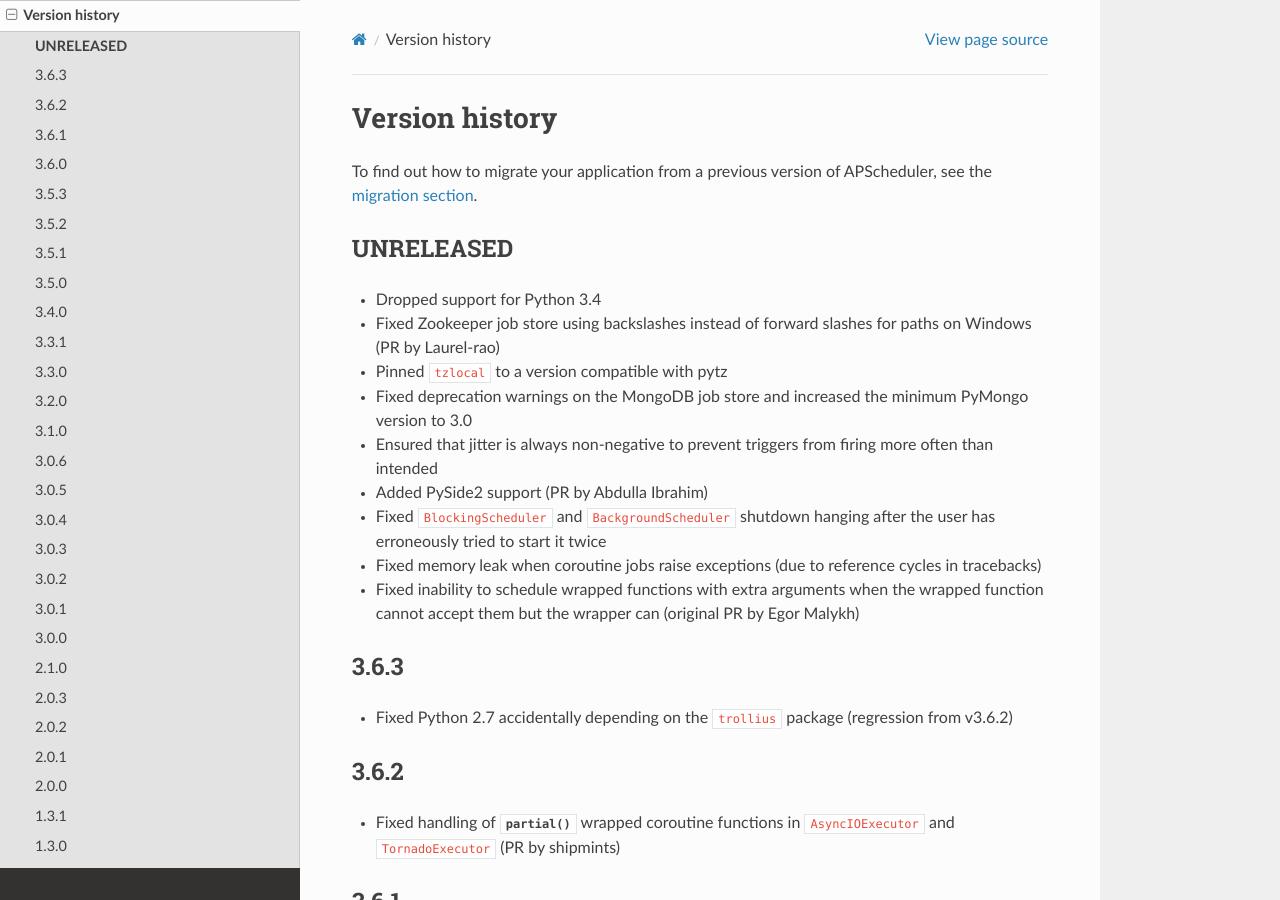
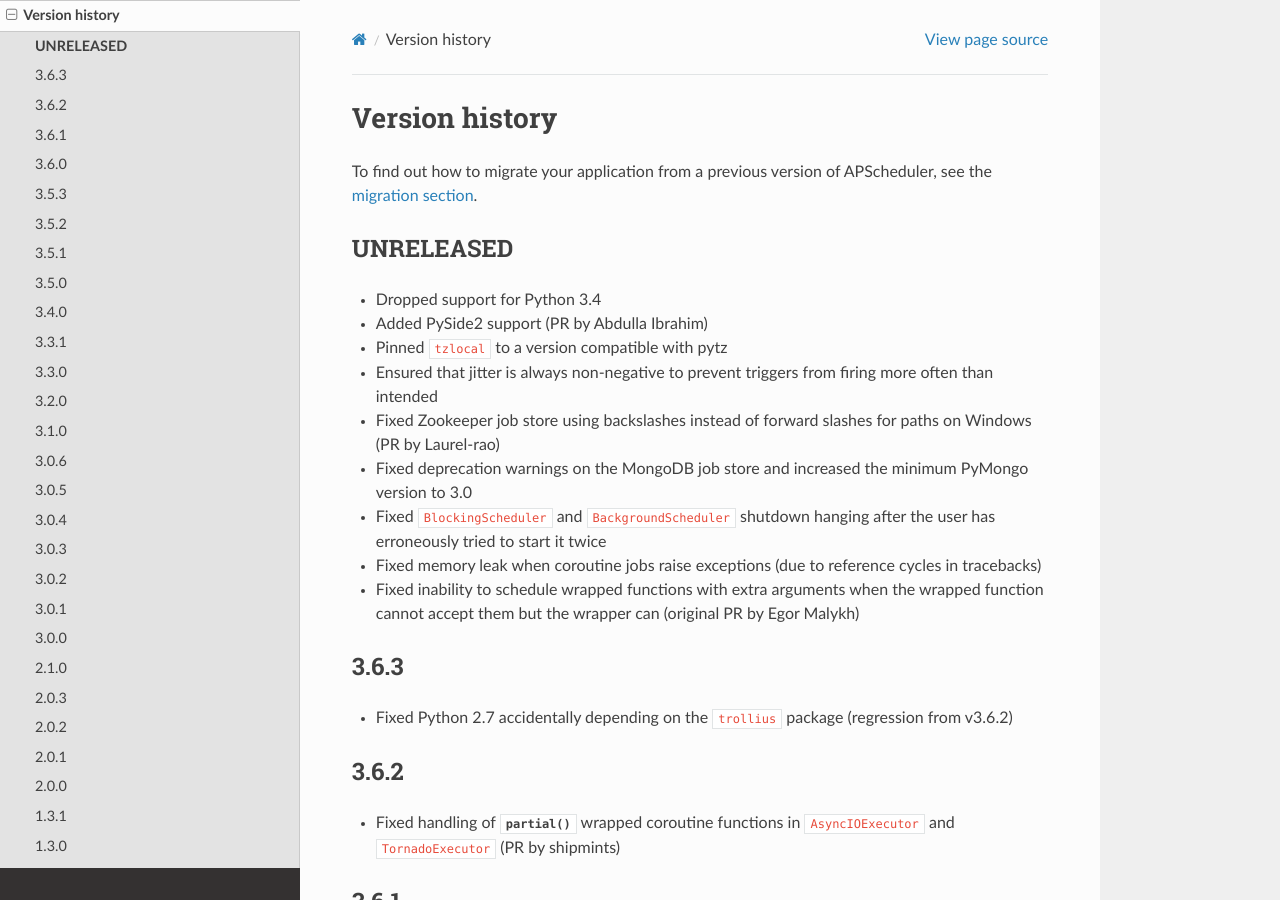
Before and after one commit to agronholm/apscheduler, a Sphinx documentation site: the page built from docs/versionhistory.rst, in a window 1280 px wide and 900 px high. Built offline with Sphinx 7.4.7 and the Read the Docs theme 2.0.0, drawn with Linux system fonts in a browser that asks for light colours.

Commit message:
Reordered changelog items

```diff
--- a/docs/versionhistory.rst
+++ b/docs/versionhistory.rst
@@ -8,14 +8,14 @@ APScheduler, see the :doc:`migration section <migration>`.
 --------------
 
 * Dropped support for Python 3.4
+* Added PySide2 support (PR by Abdulla Ibrahim)
+* Pinned ``tzlocal`` to a version compatible with pytz
+* Ensured that jitter is always non-negative to prevent triggers from firing more often than
+  intended
 * Fixed Zookeeper job store using backslashes instead of forward slashes for paths
   on Windows (PR by Laurel-rao)
-* Pinned ``tzlocal`` to a version compatible with pytz
 * Fixed deprecation warnings on the MongoDB job store and increased the minimum PyMongo
   version to 3.0
-* Ensured that jitter is always non-negative to prevent triggers from firing more often than
-  intended
-* Added PySide2 support (PR by Abdulla Ibrahim)
 * Fixed ``BlockingScheduler`` and ``BackgroundScheduler`` shutdown hanging after the user has
   erroneously tried to start it twice
 * Fixed memory leak when coroutine jobs raise exceptions (due to reference cycles in tracebacks)
```
